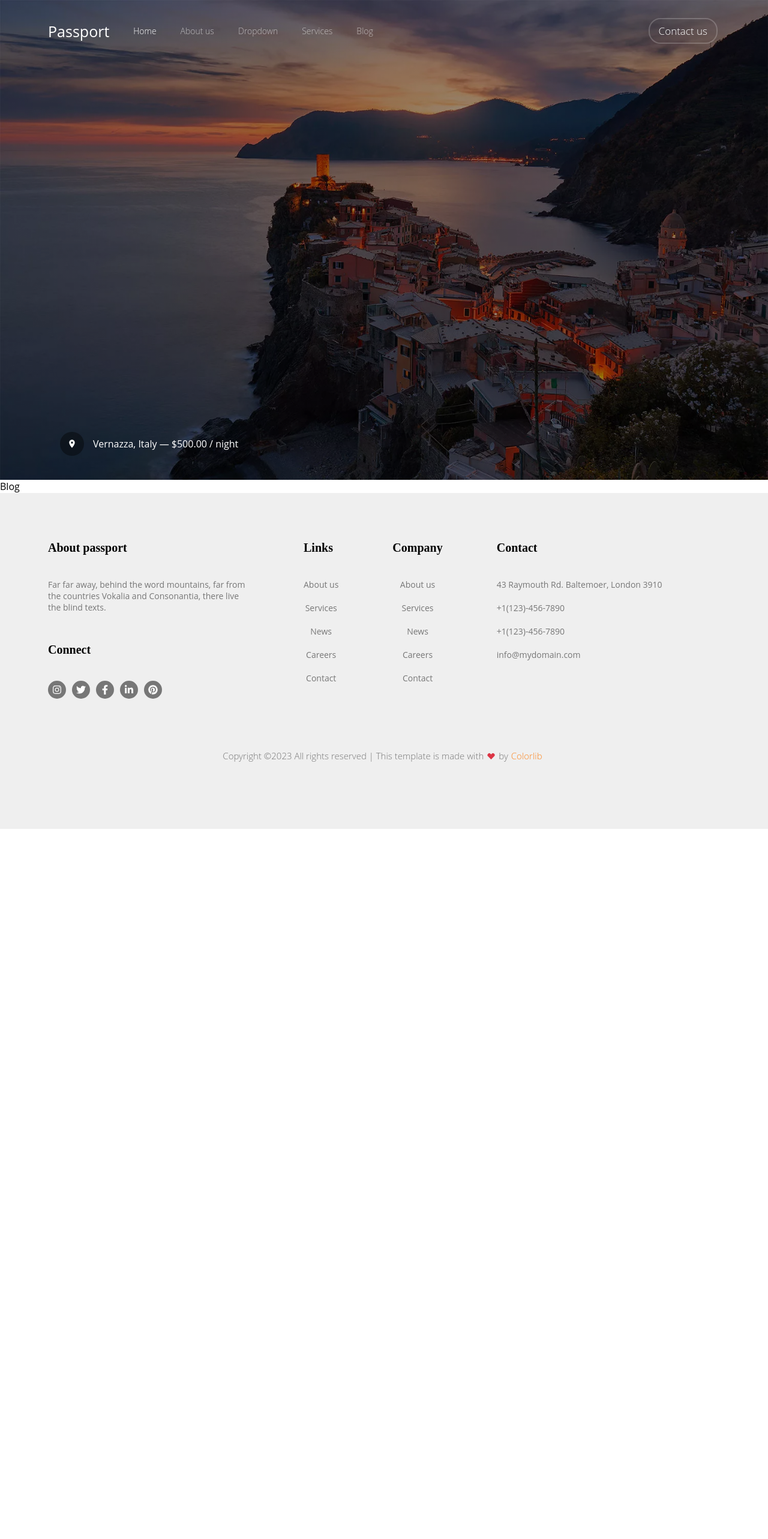
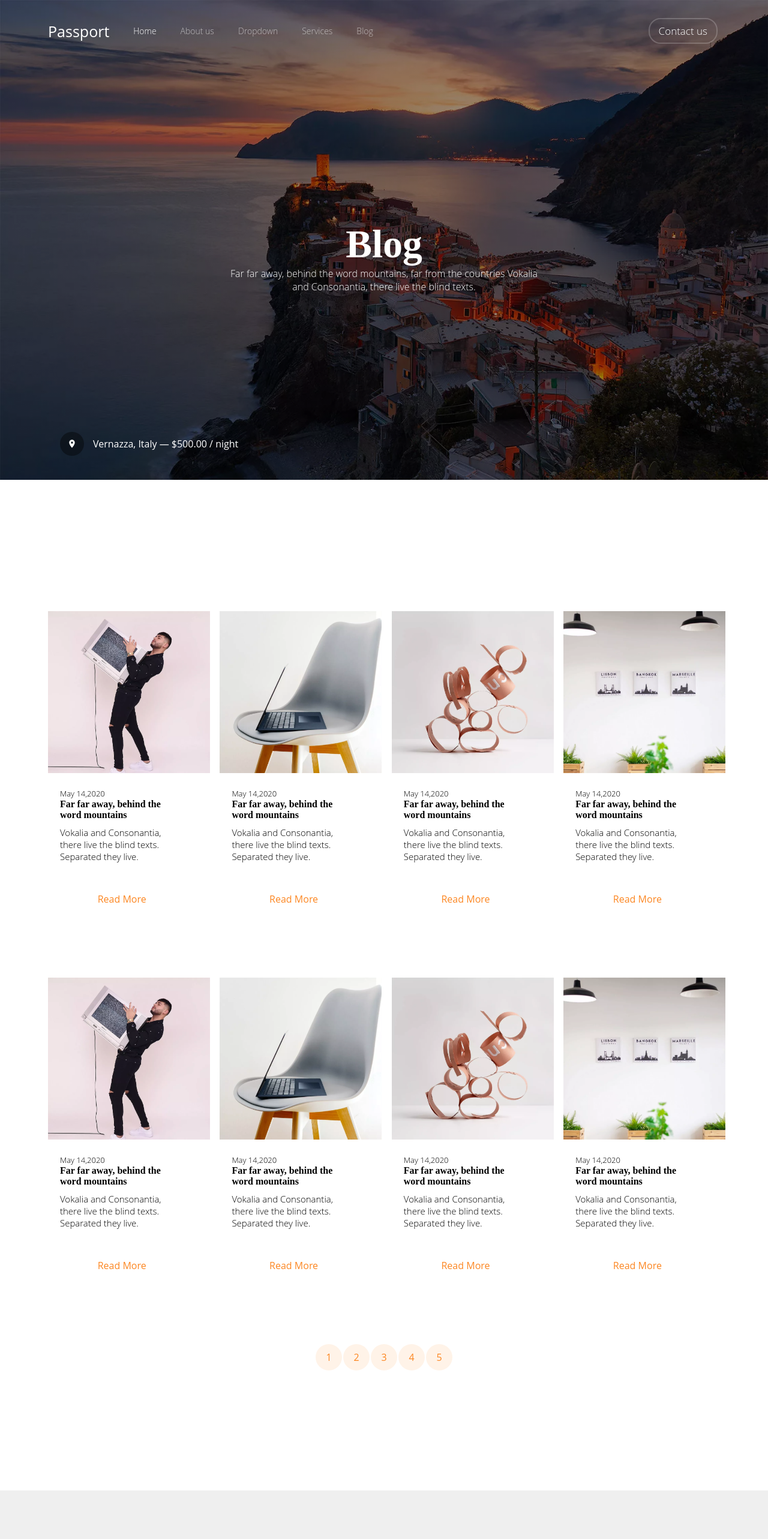
Before and after one commit to vishalparashar0119/Passport_react_project, a React (Create React App) app: page /blog in a window 1280 px wide. Shown: the top 2566 px of the page at 60% size. Before the commit the page ends 1382 px from the top, so only its background shows below. Built offline with nearby package versions, Linux system fonts and the light colour scheme.

Commit message:
blog services about us page complete

```diff
--- a/package.json
+++ b/package.json
@@ -7,6 +7,7 @@
     "@testing-library/jest-dom": "^5.17.0",
     "@testing-library/react": "^13.4.0",
     "@testing-library/user-event": "^13.5.0",
+    "animate.css": "^4.1.1",
     "antd": "^5.8.4",
     "react": "^18.2.0",
     "react-dom": "^18.2.0",
--- a/src/components/VlogsCard.component.jsx
+++ b/src/components/VlogsCard.component.jsx
@@ -8,9 +8,9 @@ import vlog2 from '../images/gal_2.jpg.webp';
 import vlog3 from '../images/gal_3.jpg.webp';
 import vlog4 from '../images/gal_4.jpg.webp';
 
-const VlogsCard = () => {
+const VlogsCard = (props) => {
 
-    const [details, setDetails] = useState([{
+    const [details] = useState([{
         key: 1,
         img:  vlog1 ,
         date: 'May 14,2020',
@@ -43,10 +43,11 @@ const VlogsCard = () => {
         link: '#',
 
     },]);
+    const {ishidden} = props;
     return (
         <div className='vlogCard'>
-            <h3 style={{ color: '#fc8621', fontWeight: '400' }}>BLOG</h3>
-            <h1>Recent Posts</h1>
+            <h3  style={{ color: '#fc8621', fontWeight: '400', display: ishidden ? 'none' : 'block' }}>BLOG</h3>
+            <h1 style={{display: ishidden ?'none':'block'}}>Recent Posts</h1>
             <div style={{display:'flex',gap:'40px'}}>
                 {
                     details.map((each , index)=>(
--- /dev/null
+++ b/src/pages/Blog.css
@@ -0,0 +1,47 @@
+.blog{
+    position: relative;
+    top:-430px;
+    width: 70%;
+    margin-right: auto;
+    margin-left: auto;
+    z-index: 30;
+    display: flex;
+    justify-content: center;
+    align-items: center;
+    flex-direction: column;
+}
+.blog h1{
+    text-align: center;
+    font-size: 4.1rem;
+    font-family: 'Playfair Display", sans-serif';
+    color: white;
+}
+.blog p{
+    width: 60%;
+    text-align: center;
+    color: white;
+    font-weight: 200 ;
+
+}
+.paging{
+    display: flex;
+    justify-content: center;
+    align-items: center;
+    padding: 50px 0px 200px;
+    gap: 2px;
+}
+.paging a{
+     text-decoration: none;
+     color: #fc8621;
+     width: 40px;
+     height: 40px;
+     border: 2px solid  transparent;
+     border-radius: 50%;
+     background-color: rgba(252, 134, 33, 0.1);
+     transition: all 300ms ease;
+
+}
+.paging a:hover{
+    background-color: #fc8621;
+    color: white;
+}
--- a/src/pages/Blog.page.jsx
+++ b/src/pages/Blog.page.jsx
@@ -1,9 +1,29 @@
 import React from 'react'
 import DefaultLayoutHoc from '../layout/Default.layout';
+// import component
+
+import VlogsCard from '../components/VlogsCard.component';
+import './Blog.css'
+
 
 const Blog = () => {
   return (
-    <div>Blog</div>
+    <div>
+      <div className='blog' id='top'>
+        <h1>Blog</h1>
+        <p>Far far away, behind the word mountains, far from the countries Vokalia and Consonantia, there live the blind texts.</p>
+      </div>
+      <VlogsCard ishidden = {true}/>
+      <VlogsCard ishidden = {true}/>
+
+      <div className="paging">
+        <a  href="#top">1</a>
+        <a href="#top">2</a>
+        <a href="#top">3</a>
+        <a href="#top">4</a>
+        <a href="#top">5</a>
+      </div>
+    </div>
   )
 }
 
--- a/src/pages/Home.page.jsx
+++ b/src/pages/Home.page.jsx
@@ -1,7 +1,8 @@
 import React from 'react'
 import './Home.css'
 import { AiFillPlayCircle } from 'react-icons/ai';
-
+//
+import 'animate.css';
 // higher order component
 import DefaultLayoutHoc from '../layout/Default.layout';
 
@@ -19,7 +20,7 @@ const Home = () => {
           It is Better to Travel Well Than to Arrive
         </h1>
 
-        <div className='icone'>
+        <div className='icone '>
           <a href="https://www.youtube.com/watch?v=mwtbEGNABWU">
 
             <div className='icone__div'>
--- /dev/null
+++ b/src/pages/ServicesUs.css
@@ -0,0 +1,34 @@
+.blog{
+    position: relative;
+    top:-430px;
+    width: 70%;
+    margin-right: auto;
+    margin-left: auto;
+    z-index: 30;
+    display: flex;
+    justify-content: center;
+    align-items: center;
+    flex-direction: column;
+}
+.blog h1{
+    text-align: center;
+    font-size: 4.1rem;
+    font-family: 'Playfair Display", sans-serif';
+    color: white;
+}
+.blog p{
+    width: 60%;
+    text-align: center;
+    color: white;
+    font-weight: 200 ;
+
+}
+.our{
+    display: flex;
+    justify-content: center;
+    align-items: center;
+}
+.our h1{
+     font-size: 4rem;
+     font-family: 'Playfair Display", sans-serif';
+}
--- a/src/pages/ServicesUs.page.jsx
+++ b/src/pages/ServicesUs.page.jsx
@@ -1,9 +1,20 @@
 import React from 'react'
 import DefaultLayoutHoc from '../layout/Default.layout';
+import './ServicesUs.css'
+import Serve from '../components/Serve.component'
 
 const ServicesUs = () => {
   return (
-    <div>Services</div>
+    <div>
+      <div className='blog' id='top'>
+        <h1>Services</h1>
+        <p>Far far away, behind the word mountains, far from the countries Vokalia and Consonantia, there live the blind texts.</p>
+      </div>
+      <div className='our'>
+           <h1>Our Services Includes...</h1>
+      </div>
+      <Serve/>
+    </div>
   )
 }
 
```
Also changed, not shown: 1 other file (tests, documents, lock files or other folders).
